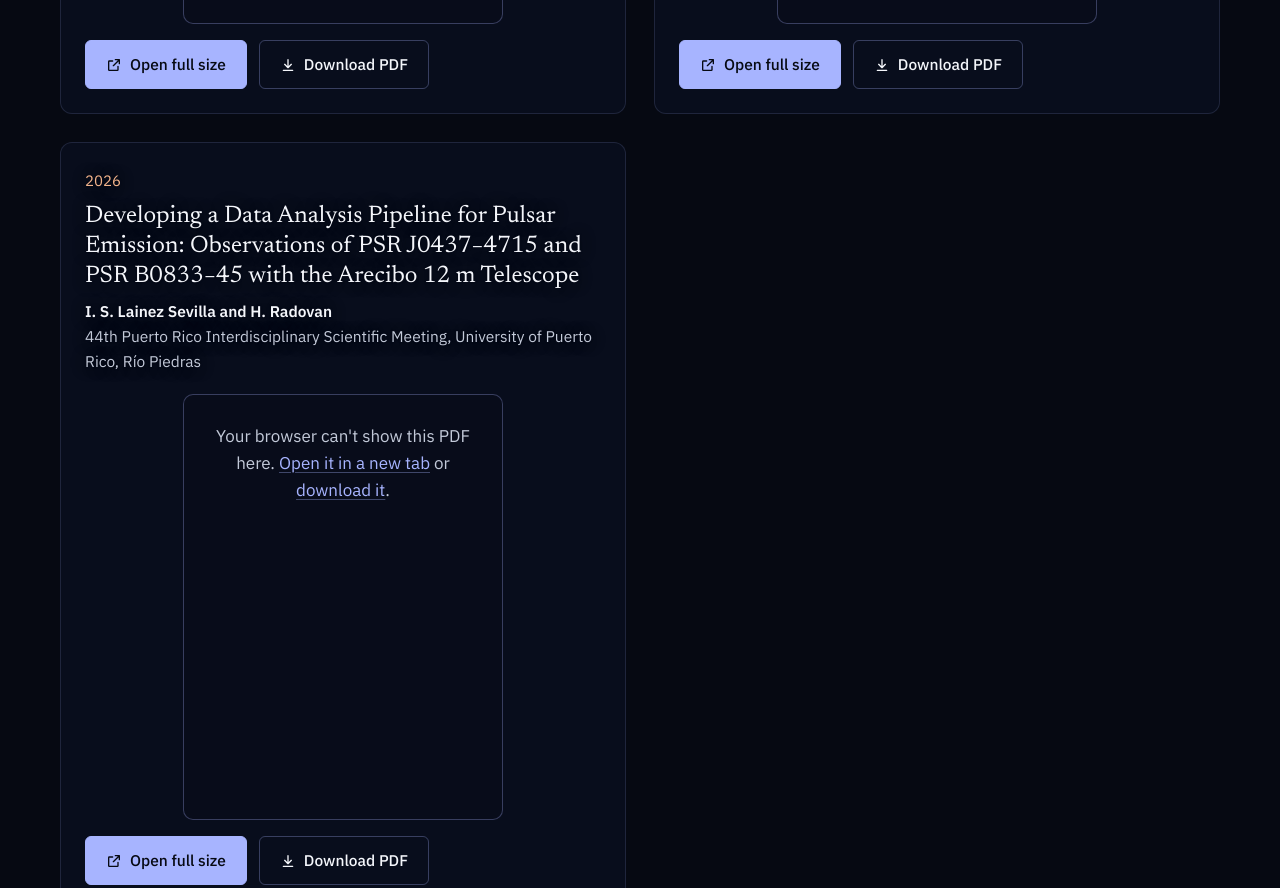
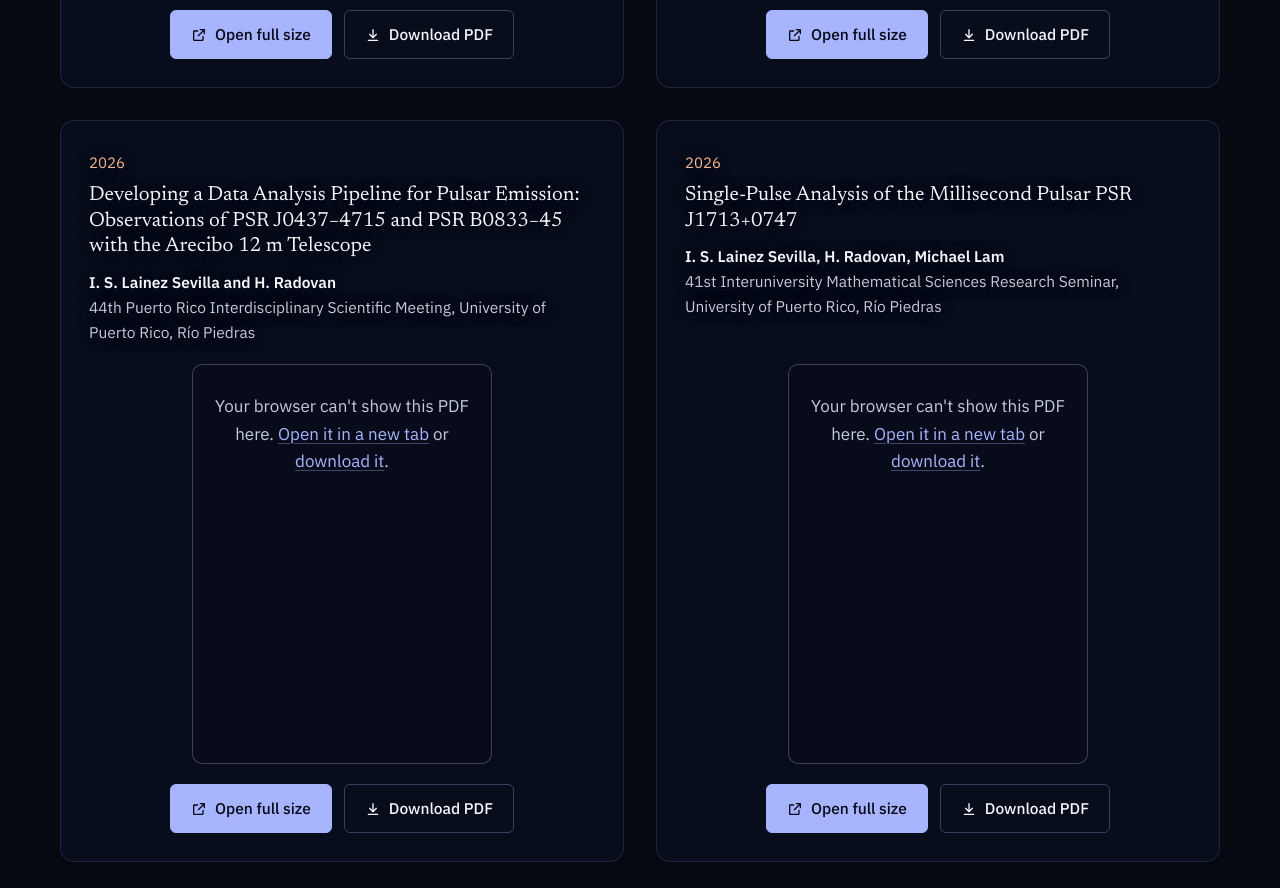
Before and after one commit to isaclainez/isaclainez.github.io, a plain HTML site: page posters.html in a window 1280 px wide. Shown: the part 1080-1968 px from the top of the page. Drawn offline with Linux system fonts and the light colour scheme.

Commit message:
Enhance poster grid and card styles

```diff
--- a/style.css
+++ b/style.css
@@ -649,44 +649,78 @@ blockquote cite { display: block; margin-top: 12px; font-family: var(--sans); fo
 
 /* ---------- Posters ---------- */
 .posters { padding-bottom: 96px; }
+
 .poster-grid {
   display: grid;
-  grid-template-columns: repeat(2, minmax(0, 1fr));   /* 3 → 2 columns */
-  gap: 28px;
+  grid-template-columns: repeat(2, minmax(0, 1fr));
+  grid-auto-rows: 1fr;              /* todas las filas con la misma altura */
+  gap: 32px;
   margin: 0;
   padding: 0;
   list-style: none;
 }
+
 .poster-card {
   display: flex;
   flex-direction: column;
   min-width: 0;
-  padding: 24px;
+  padding: 28px;
   border: 1px solid var(--rule);
-  border-radius: 12px;
+  border-radius: 14px;
   background: var(--panel);
+  box-shadow: 0 1px 2px rgba(0, 0, 0, .15);
+  transition: border-color .2s ease, transform .2s ease, box-shadow .2s ease;
 }
-.poster-card.wide { grid-column: 1 / -1; }
+.poster-card:hover {
+  border-color: var(--rule-strong);
+  transform: translateY(-2px);
+  box-shadow: 0 8px 24px rgba(0, 0, 0, .25);
+}
+
+/* Se desactiva el ancho completo para que todas las tarjetas queden iguales */
+.poster-card.wide { grid-column: auto; }
+
 .poster-card .when { margin-bottom: 8px; }
 .poster-card > div:last-child { display: flex; flex: 1; flex-direction: column; }
-.poster-title { display: block; margin-bottom: 8px; color: var(--ink); font-family: var(--serif); font-size: clamp(1.2rem, 1.9vw, 1.5rem); line-height: 1.25; }
 
-.poster-viewer {
+.poster-title {
+  display: block;
+  margin-bottom: 10px;
+  color: var(--ink);
+  font-family: var(--serif);
+  font-size: clamp(1.15rem, 1.6vw, 1.4rem);
+  line-height: 1.25;
+}
+.poster-title + .pub-meta + .pub-meta { margin-bottom: 20px; }
+
+.poster-viewer,
+.poster-viewer.landscape {
   aspect-ratio: 3 / 4;
-  width: min(100%, 320px);        /* caps the viewer's width, so its height shrinks too */
-  margin: auto auto 0;            /* top:auto keeps it pinned to the bottom, left/right:auto centers it */
+  width: 100%;
+  max-width: 300px;                 /* tamaño del visor */
+  margin: auto auto 0;              /* pegado abajo y centrado */
   overflow: hidden;
   border: 1px solid var(--rule-strong);
   border-radius: 10px;
   background: rgba(9, 13, 27, .9);
   text-shadow: none;
 }
-.poster-title + .pub-meta + .pub-meta { margin-bottom: 20px; }   /* keeps a gap above the viewer, which sits at the bottom so each row lines up */
-.poster-viewer.landscape { aspect-ratio: 3 / 4; }
 .poster-viewer object { display: block; width: 100%; height: 100%; }
+
 .poster-fallback { padding: 28px 20px; color: var(--ink-2); text-align: center; }
-.poster-actions { display: flex; flex-wrap: wrap; gap: 12px; margin-top: 16px; }
 
+.poster-actions {
+  display: flex;
+  flex-wrap: wrap;
+  justify-content: center;
+  gap: 12px;
+  margin-top: 20px;
+}
+
+@media (max-width: 720px) {
+  .poster-grid { grid-template-columns: 1fr; grid-auto-rows: auto; }
+  .poster-card { padding: 22px; }
+}
 /* ---------- Responsive ---------- */
 /* Menu button on tablets and phones (the full nav needs about 1020px, more in Spanish) */
 @media (max-width: 1020px) {
@@ -757,7 +791,3 @@ blockquote cite { display: block; margin-top: 12px; font-family: var(--sans); fo
   .pulse { animation: none; clip-path: none; }
   *, *::before, *::after { transition: none !important; animation: none !important; }
 }
-
-@media (max-width: 640px) {
-  .poster-grid { grid-template-columns: 1fr; }
-}
```
